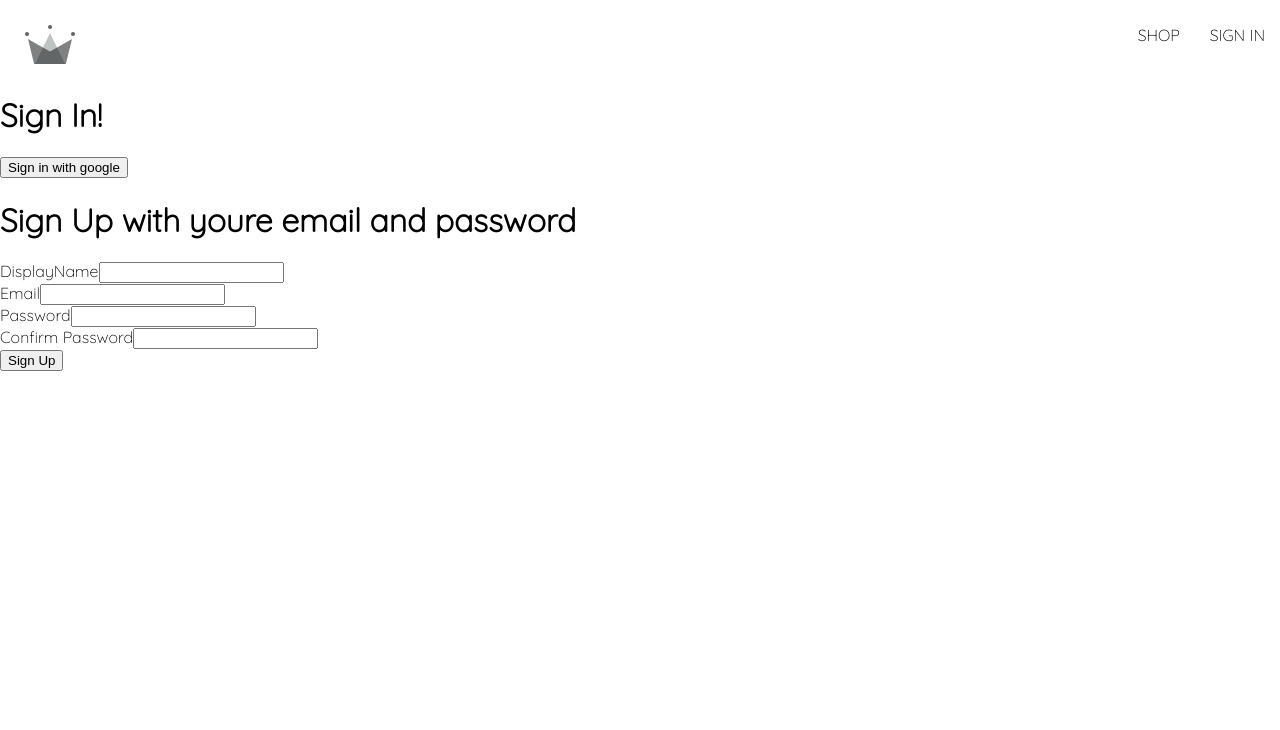
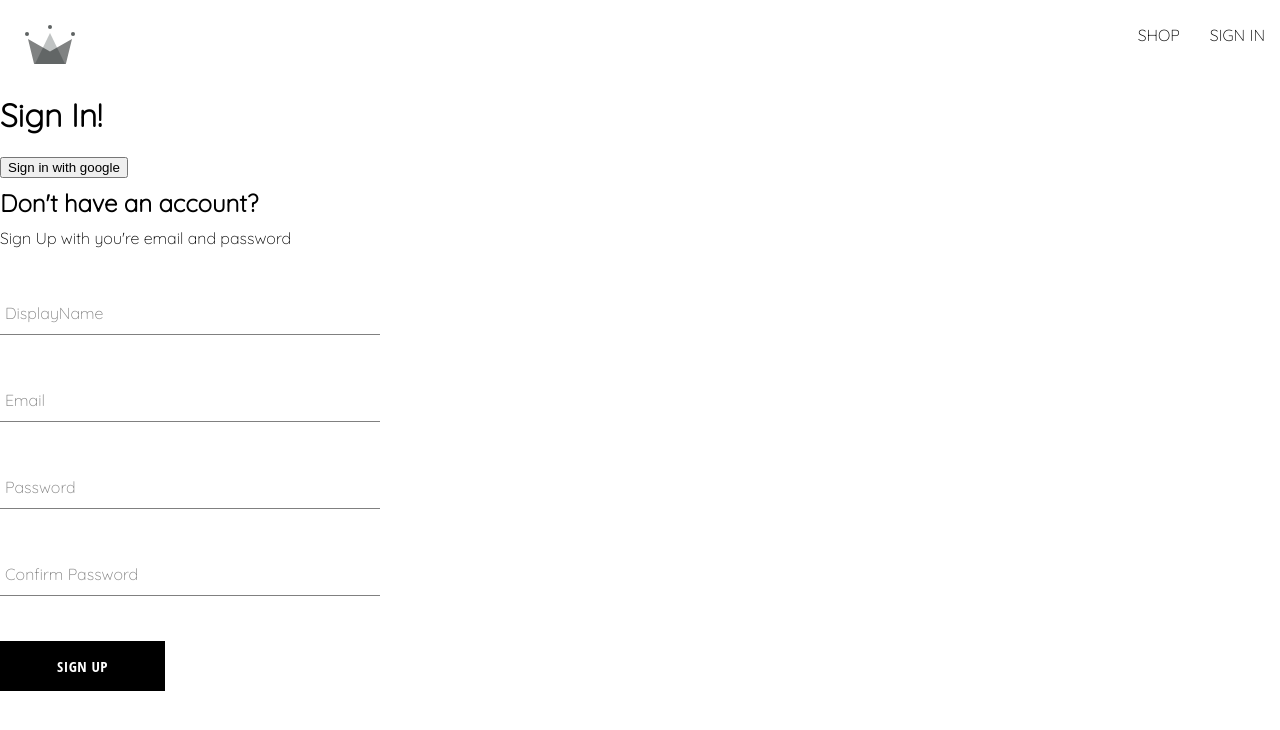
Before and after one commit to NeverGiveUp23/king-clothing, a React (Create React App) app in the folder frontend/: page /sign-in in a window 1280 px wide. Shown: the top 730 px of the page. Built offline with nearby package versions, Linux system fonts and the light colour scheme.

Commit message:
Sign in component

```diff
--- /dev/null
+++ b/frontend/src/components/button/button.component.jsx
@@ -0,0 +1,19 @@
+import './button.style.scss'
+
+
+
+const BUTTON_TYPES = {
+    google: 'google-sign-in',
+    inverted: 'inverted'
+}
+
+const Button = ({children, buttonType, ...inputOptions}) => {
+  return(
+      <button className={`button-container ${BUTTON_TYPES[buttonType]}`} {...inputOptions}>
+          {children}
+      </button>
+  )
+}
+
+
+export default Button;
--- /dev/null
+++ b/frontend/src/components/button/button.style.scss
@@ -0,0 +1,46 @@
+.button-container {
+  min-width: 165px;
+  width: auto;
+  height: 50px;
+  letter-spacing: 0.5px;
+  line-height: 50px;
+  padding: 0 35px 0 35px;
+  font-size: 15px;
+  background-color: black;
+  color: white;
+  text-transform: uppercase;
+  font-family: 'Open Sans Condensed';
+  font-weight: bolder;
+  border: none;
+  cursor: pointer;
+  display: flex;
+  justify-content: center;
+
+  &:hover {
+    background-color: white;
+    color: black;
+    border: 1px solid black;
+  }
+
+  &.google-sign-in {
+    background-color: #4285f4;
+    color: white;
+
+    &:hover {
+      background-color: #357ae8;
+      border: none;
+    }
+  }
+
+  &.inverted {
+    background-color: white;
+    color: black;
+    border: 1px solid black;
+
+    &:hover {
+      background-color: black;
+      color: white;
+      border: none;
+    }
+  }
+}
--- a/frontend/src/components/form-input/form-input.jsx
+++ b/frontend/src/components/form-input/form-input.jsx
@@ -1,10 +1,14 @@
-
+import './form-input.style.scss'
 
 const FormInput = ({label, ...otherProps}) => {
      return(
-         <div>
-             <label>{label}</label>
-             <input{...otherProps}/>
+         <div className={"group"}>
+             <input className={"form-input"}  {...otherProps}/>
+             {
+                 label && (
+                     <label className={`${otherProps.value.length ? 'shrink' : '' } form-input-label` }>{label}</label>
+                 )
+             }
          </div>
 
      );
--- a/frontend/src/components/form-input/form-input.style.scss
+++ b/frontend/src/components/form-input/form-input.style.scss
@@ -0,0 +1,54 @@
+$sub-color: grey;
+$main-color: black;
+
+@mixin shrinkLabel {
+  top: -14px;
+  font-size: 12px;
+  color: $main-color;
+}
+
+.group {
+  position: relative;
+  margin: 45px 0;
+
+  .form-input {
+    background: none;
+    background-color: white;
+    color: $sub-color;
+    font-size: 18px;
+    padding: 10px 10px 10px 5px;
+    display: block;
+    width: 100%;
+    border: none;
+    border-radius: 0;
+    border-bottom: 1px solid $sub-color;
+    margin: 25px 0;
+
+    &:focus {
+      outline: none;
+    }
+
+    &:focus ~ .form-input-label {
+      @include shrinkLabel();
+    }
+  }
+
+  input[type='password'] {
+    letter-spacing: 0.3em;
+  }
+
+  .form-input-label {
+    color: $sub-color;
+    font-size: 16px;
+    font-weight: normal;
+    position: absolute;
+    pointer-events: none;
+    left: 5px;
+    top: 10px;
+    transition: 300ms ease all;
+
+    &.shrink {
+      @include shrinkLabel();
+    }
+  }
+}
--- a/frontend/src/components/sign-up-form/sign-up-form.component.jsx
+++ b/frontend/src/components/sign-up-form/sign-up-form.component.jsx
@@ -1,6 +1,9 @@
 import {useState} from "react";
 import {createAuthUserWithEmailAndPassword, createUserDocumentFromAuth} from "../../utils/firebase/firebase.utils";
 import FormInput from "../form-input/form-input";
+import './sign-up-form.scss'
+import Button from "../button/button.component";
+
 
 const defaultFormFields = {
     displayName: '',
@@ -47,15 +50,16 @@
 
 
   return (
-      <div>
-          <h1>Sign Up with youre email and password</h1>
+      <div className={'sign-up-container'}>
+          <h2>Don't have an account?</h2>
+          <span>Sign Up with you're email and password</span>
           <form onSubmit={handleSubmit}>
               <FormInput  label={'DisplayName'} type={'text'} required onChange={handleChange} name='displayName' value={displayName}/>
               <FormInput label={'Email'} type={'email'} required onChange={handleChange} name='email' value={email}/>
               <FormInput label={'Password'} type={'password'} required onChange={handleChange} name='password' value={password}/>
               <FormInput label={'Confirm Password'} type={"password"} required onChange={handleChange} name='confirmPassword' value={confirmPassword}/>
 
-              <button type={'submit'}>Sign Up</button>
+              <Button type={'submit'}>Sign Up</Button>
           </form>
       </div>
   )
--- /dev/null
+++ b/frontend/src/components/sign-up-form/sign-up-form.scss
@@ -0,0 +1,10 @@
+.sign-up-container{
+  display: flex;
+  flex-direction: column;
+  width: 380px;
+
+
+  h2 {
+    margin: 10px 0;
+  }
+}
```
